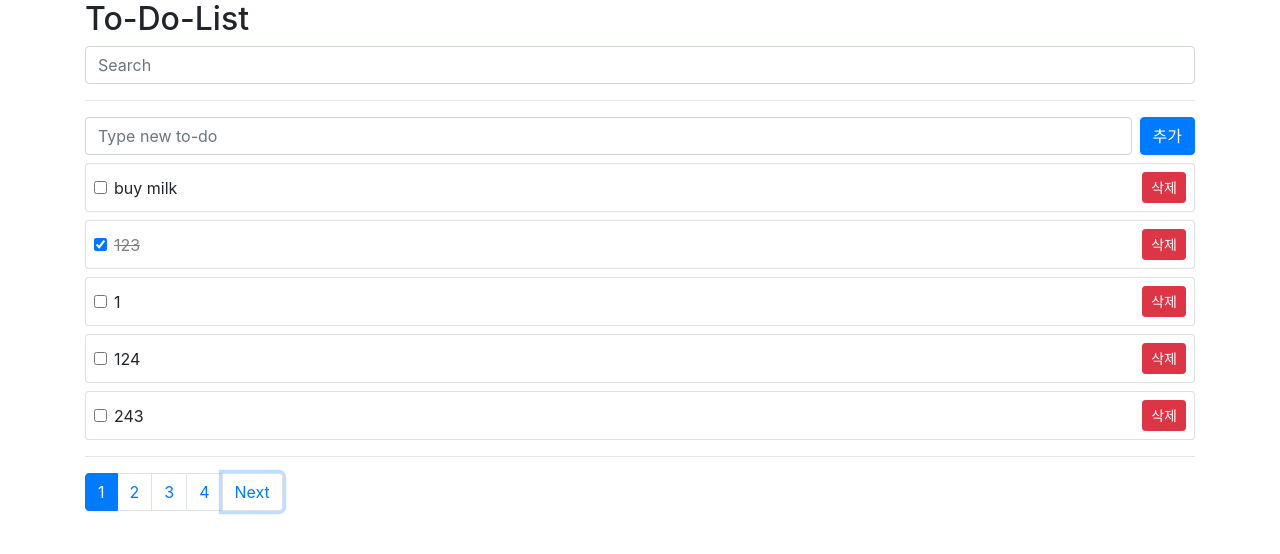
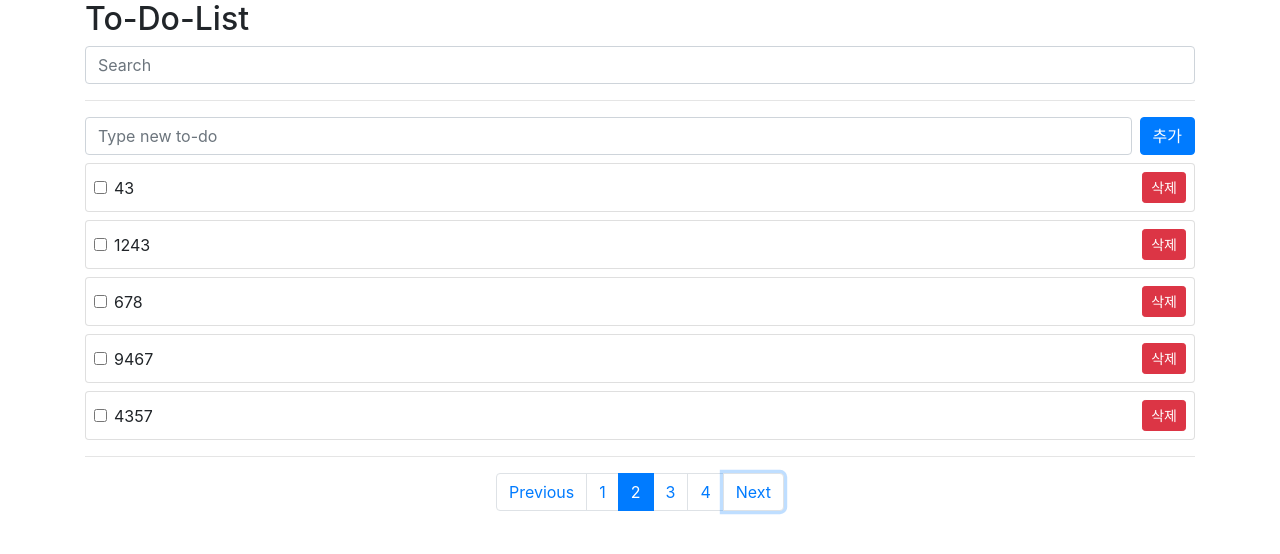
Before and after one commit to yeongseok-yun/vue3-proejct, a Vue app: page / in a window 1280 px wide. Both pictures are taken after a click on the link "Next". Shown: the top 554 px of the page. Built offline with nearby package versions, Linux system fonts and the light colour scheme; data requests are answered from the project's data file.

Commit message:
페이지네이션 최종 커밋

```diff
--- a/src/App.vue
+++ b/src/App.vue
@@ -18,10 +18,15 @@
       @delete-todo = "deleteTodo"
     />
     <hr />
+    <div class = "row justify-content-center">
       <nav aria-label="Page navigation example">
         <ul class="pagination">
           <li v-if="currentPage !==1" class="page-item">
-          <a class="page-link" href="#">Previous</a>
+            <a
+              class="page-link"
+              @click = "getTodos(currentPage - 1)"
+            >Previous
+            </a>
           </li>
 
           <li
@@ -30,14 +35,20 @@
             class="page-item"
             :class="currentPage === page ? 'active' : ''"
           >
-          <a class="page-link" href="#">{{ page }}</a>
+            <a class="page-link" @click = "getTodos(page)">{{ page }}</a>
           </li>
 
           <li v-if="numberOfPages !== currentPage" class="page-item">
-          <a class="page-link" href="#">Next</a>
+            <a
+              class="page-link"
+              href="#"
+              @click = "getTodos(currentPage + 1)"
+            >Next
+            </a>
           </li>
         </ul>
       </nav>
+    </div>
   </div>
 
 </template>
@@ -66,11 +77,12 @@ export default {
     });
 
 
-    const getTodos = async () => {
+    const getTodos = async (page = currentPage.value) => {
       try {
         const res =await axios.get(
-          `http://localhost:3000/todos?_page=${currentPage.value}&_limit=${limit}`
+          `http://localhost:3000/todos?_page=${page}&_limit=${limit}`
         );
+        currentPage.value = page
         numberOfTodos.value = res.headers['x-total-count']
         todos.value = res.data
       } catch (err) {
@@ -147,6 +159,7 @@ export default {
       error,
       numberOfPages,
       currentPage,
+      getTodos,
     }
   }
 }
```
Lines whose indentation alone changed are shown as unchanged.
